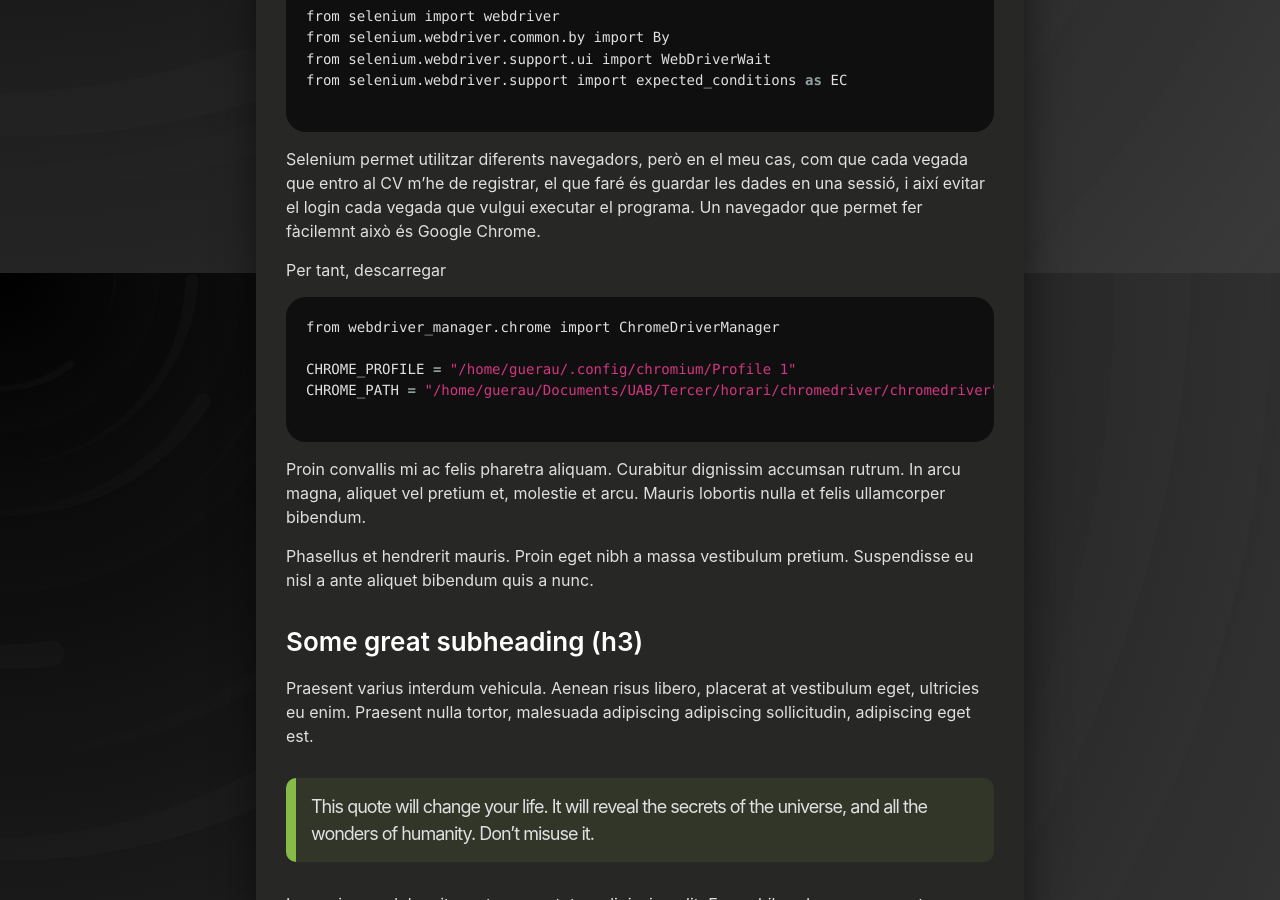
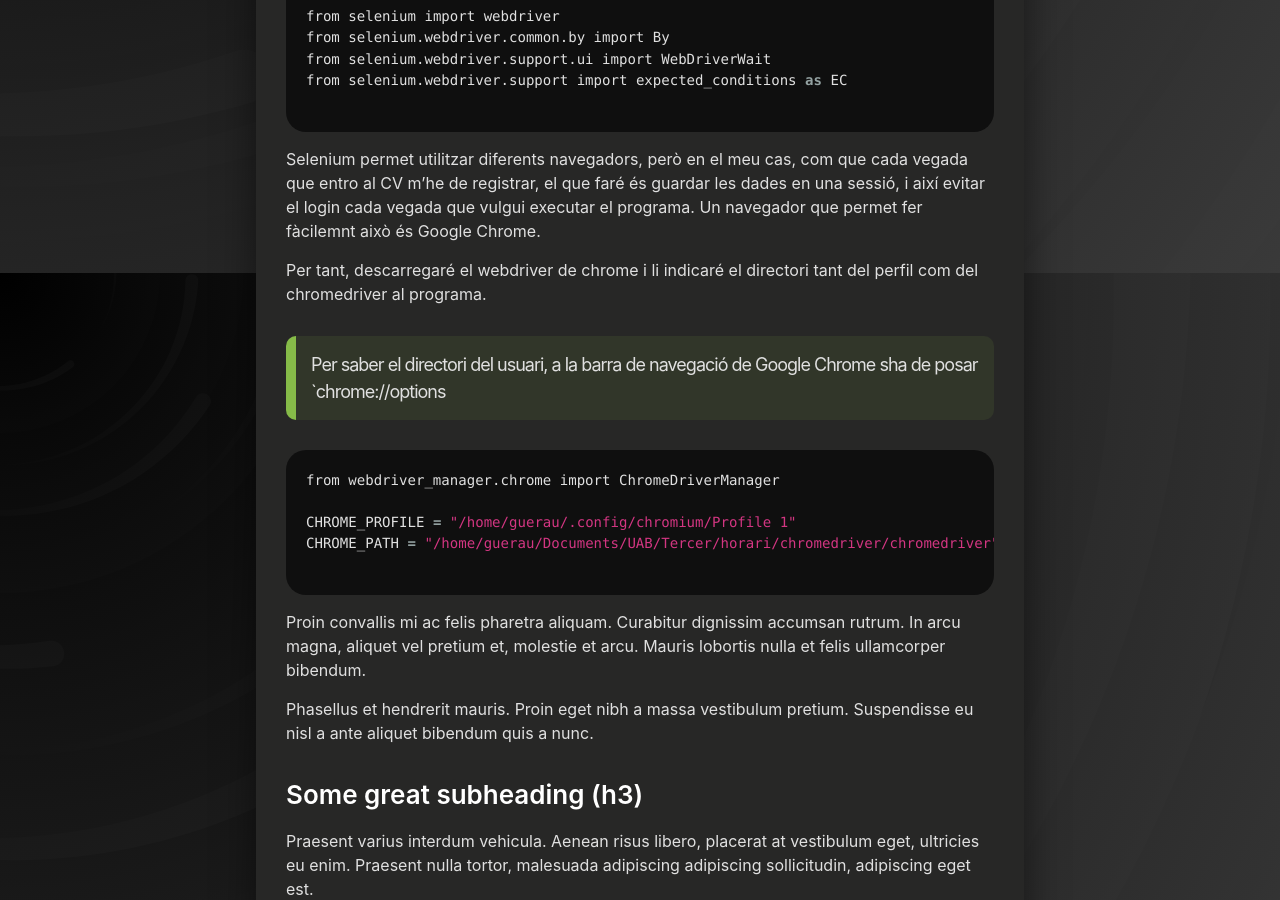
Before and after one commit to Guerauu/Guerauu.github.io, a Jekyll site: the page built from Projectes/projectes.html, in a window 1280 px wide and 900 px high, scrolled down 687 px. Built offline with Jekyll 4.4.1, drawn with Linux system fonts in a browser that asks for light colours.

Commit message:
Update 2023-04-05-AutoTask_v3.md

````diff
--- a/_posts/2023-04-05-AutoTask_v3.md
+++ b/_posts/2023-04-05-AutoTask_v3.md
@@ -35,7 +35,10 @@ from selenium.webdriver.support import expected_conditions as EC
 ```
 Selenium permet utilitzar diferents navegadors, però en el meu cas, com que cada vegada que entro al CV m'he de registrar, el que faré és guardar les dades en una sessió, i així evitar el login cada vegada que vulgui executar el programa. Un navegador que permet fer fàcilemnt això és Google Chrome.
 
-Per tant, descarregar
+Per tant, descarregaré el webdriver de chrome i li indicaré el directori tant del perfil com del chromedriver al programa.
+
+> Per saber el directori del usuari, a la barra de navegació de Google Chrome sha de posar `chrome://options
+
 
 ```python
 from webdriver_manager.chrome import ChromeDriverManager
````
